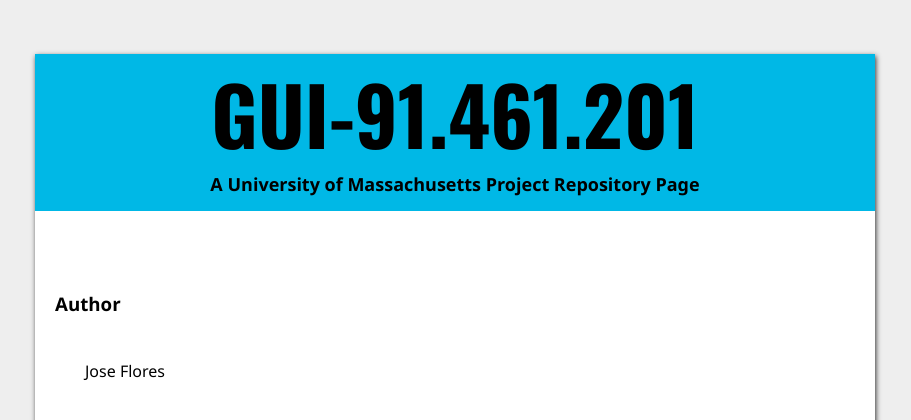
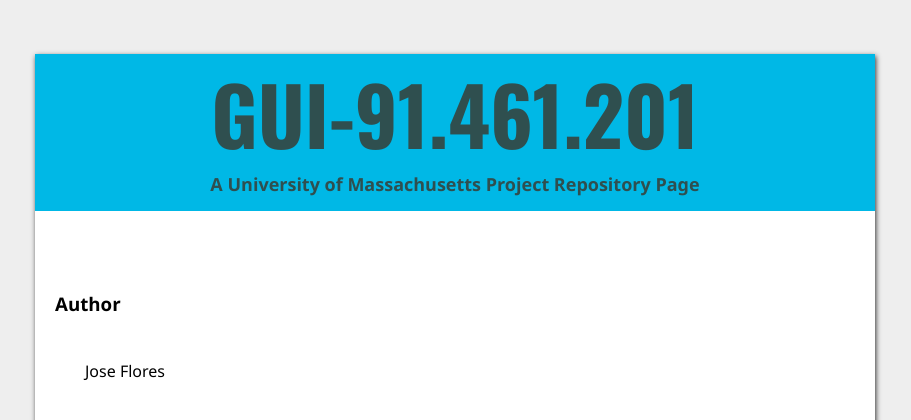
Before and after one commit to josefflores/GUI-91.461.201, a PHP site: page / in a window 1280 px wide. Shown: the top 420 px of the page, without its empty margins (185-1096 px from the left). Run offline with PHP 8.4, Linux system fonts and the light colour scheme.

Commit message:
Update main.css

```diff
--- a/_com/css/main.css
+++ b/_com/css/main.css
@@ -97,6 +97,7 @@
 .header {
         background: #00B8E6;
         margin: 0 -20px;
+        color: darkslategray ;
     }
 
 /**
```
